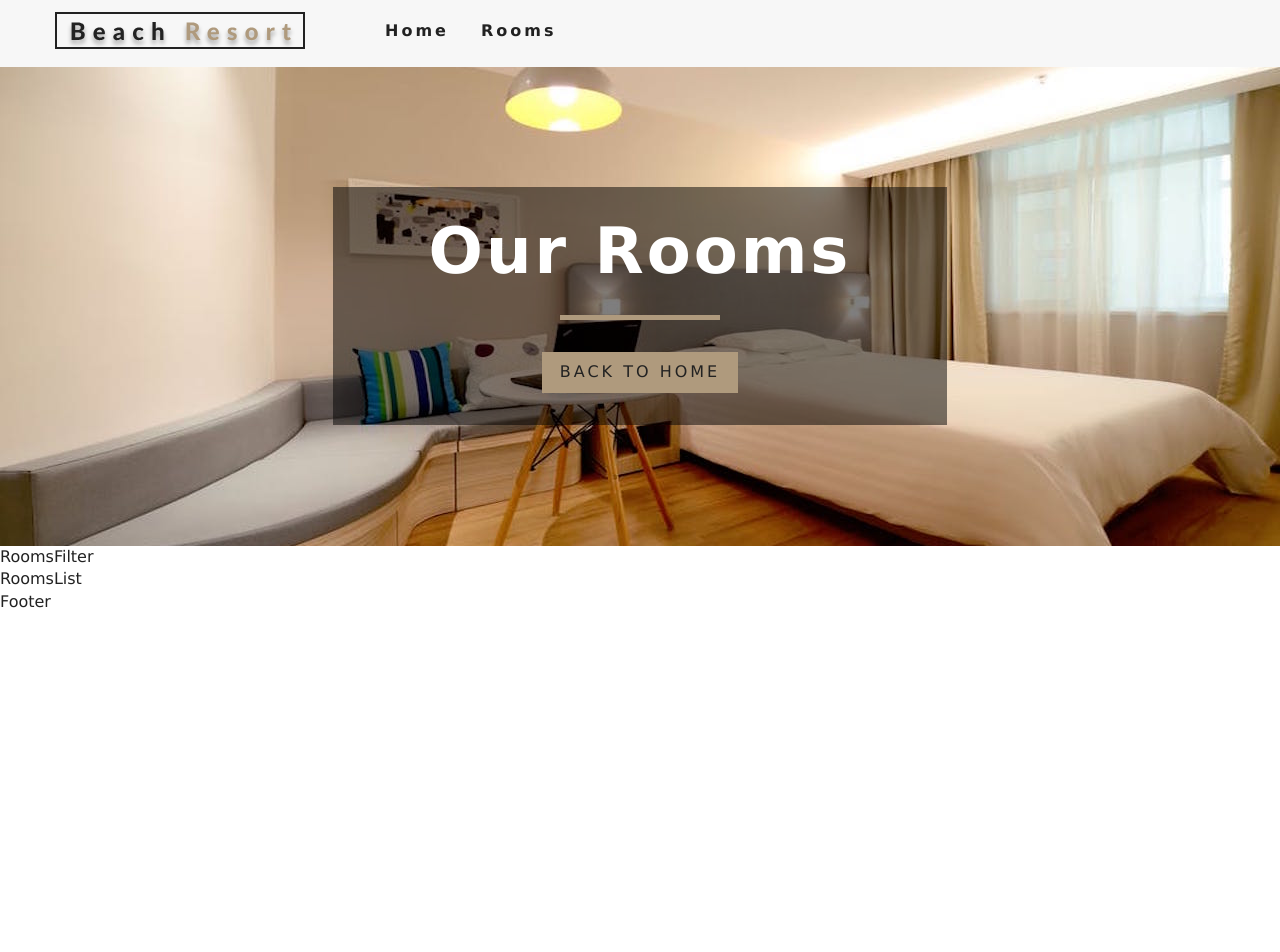
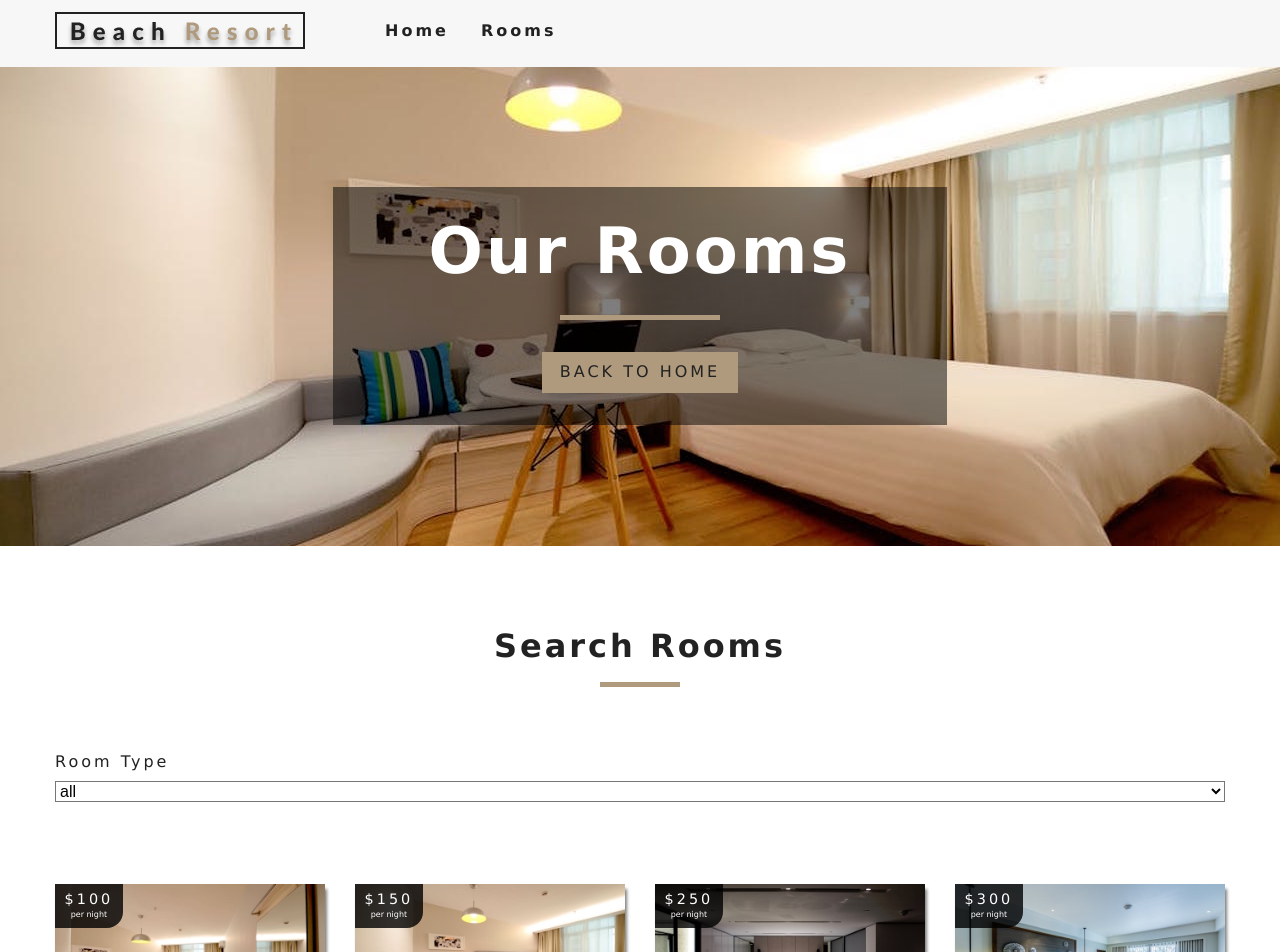
Before and after one commit to shinarasheed/beachresort, a React (Create React App) app: page /rooms in a window 1280 px wide. Shown: the top 952 px of the page. Before the commit the page ends 800 px from the top, so only its background shows below. Built offline with nearby package versions, Linux system fonts and the light colour scheme.

Commit message:
adding functionality to filter rooms

```diff
--- a/src/components/RoomsContainer.js
+++ b/src/components/RoomsContainer.js
@@ -4,7 +4,7 @@
 import { RoomContext } from '../context';
 
 //this is how to access context in functional components
-
+//i could have used a class based component
 import Spinner from './Spinner';
 const RoomsContainer = () => {
   return (
@@ -15,10 +15,10 @@
           return <Spinner />;
         }
         return (
-          <div>
+          <>
             <RoomsFilter rooms={rooms} />
             <RoomsList rooms={sortedRooms} />
-          </div>
+          </>
         );
       }}
     </RoomContext.Consumer>
--- a/src/components/RoomsFilter.js
+++ b/src/components/RoomsFilter.js
@@ -1,7 +1,65 @@
-import React from 'react';
+import React, { useContext } from 'react';
+import { RoomContext } from '../context';
+import { Title } from '../components/Title';
 
-const RoomsFilter = () => {
-  return <div>RoomsFilter</div>;
+//we could just get the rooms props from the context rather than passing it as a prop
+
+//get all unique values
+const getUnique = (items, value) => {
+  return [...new Set(items.map((item) => item[value]))];
+};
+const RoomsFilter = ({ rooms }) => {
+  //this is better
+  const context = useContext(RoomContext);
+  const {
+    handleChange,
+    type,
+    capacity,
+    price,
+    minPrice,
+    maxPrice,
+    minSize,
+    maxSize,
+    breakfast,
+    pets,
+  } = context;
+
+  //get unigue types
+  let types = getUnique(rooms, 'type');
+
+  //add all
+  types = ['all', ...types];
+
+  //map to jsx
+
+  types = types.map((item, index) => {
+    return (
+      <option value={item} key={index}>
+        {item}
+      </option>
+    );
+  });
+  return (
+    <section className='filter-container'>
+      <Title title='search rooms' />
+      <form className='filter-form'>
+        {/* select type */}
+        <div className='form-group'>
+          <label htmlFor='type'>room type</label>
+          <select
+            name='type'
+            id='type'
+            value={type}
+            className='form-control '
+            onChange={handleChange}
+          >
+            {types}
+          </select>
+        </div>
+        {/* end of select type */}
+      </form>
+    </section>
+  );
 };
 
 export default RoomsFilter;
--- a/src/components/RoomsList.js
+++ b/src/components/RoomsList.js
@@ -1,7 +1,22 @@
 import React from 'react';
+import Room from './Room';
 
-const RoomsList = () => {
-  return <div>RoomsList</div>;
+const RoomsList = ({ rooms }) => {
+  if (rooms.length === 0)
+    return (
+      <div className='empty-search'>
+        <h3>unfortunately no rooms match your search parameters</h3>
+      </div>
+    );
+  return (
+    <section className='rooms-list'>
+      <div className='roomslist-center'>
+        {rooms.map((room) => {
+          return <Room key={room.id} room={room} />;
+        })}
+      </div>
+    </section>
+  );
 };
 
 export default RoomsList;
--- a/src/context.js
+++ b/src/context.js
@@ -9,17 +9,33 @@
     sortedRooms: [],
     featuredRooms: [],
     loading: true,
+    type: 'all',
+    capacity: 1,
+    price: 0,
+    minPrice: 0,
+    maxPrice: 0,
+    minSize: 0,
+    maxSize: 0,
+    breakfast: false,
+    pets: false,
   };
 
   //getData
   componentDidMount() {
     let rooms = this.formatData(items);
     let featuredRooms = rooms.filter((room) => room.featured === true);
+
+    let maxPrice = Math.max(...rooms.map((item) => item.price));
+    let maxSize = Math.max(...rooms.map((item) => item.size));
+
     this.setState({
       rooms,
       featuredRooms,
       sortedRooms: rooms,
       loading: false,
+      price: maxPrice,
+      maxPrice,
+      maxSize,
     });
   }
 
@@ -41,9 +57,31 @@
     return room;
   };
 
+  handleChange = (event) => {
+    const target = event.target;
+    const value = event.type === 'checkbox' ? target.checked : target.value;
+    const name = event.target.name;
+
+    this.setState(
+      {
+        [name]: value,
+      },
+      //this is a callback function
+      this.filterRooms
+    );
+  };
+
+  filterRooms = () => {};
+
   render() {
     return (
-      <RoomContext.Provider value={{ ...this.state, getRoom: this.getRoom }}>
+      <RoomContext.Provider
+        value={{
+          ...this.state,
+          getRoom: this.getRoom,
+          handleChange: this.handleChange,
+        }}
+      >
         {this.props.children}
       </RoomContext.Provider>
     );
```
